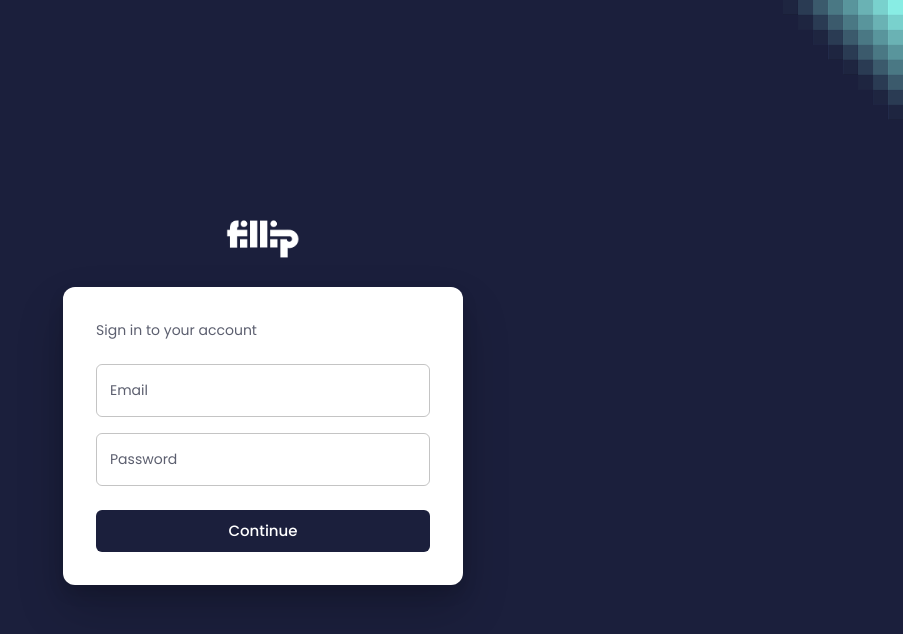
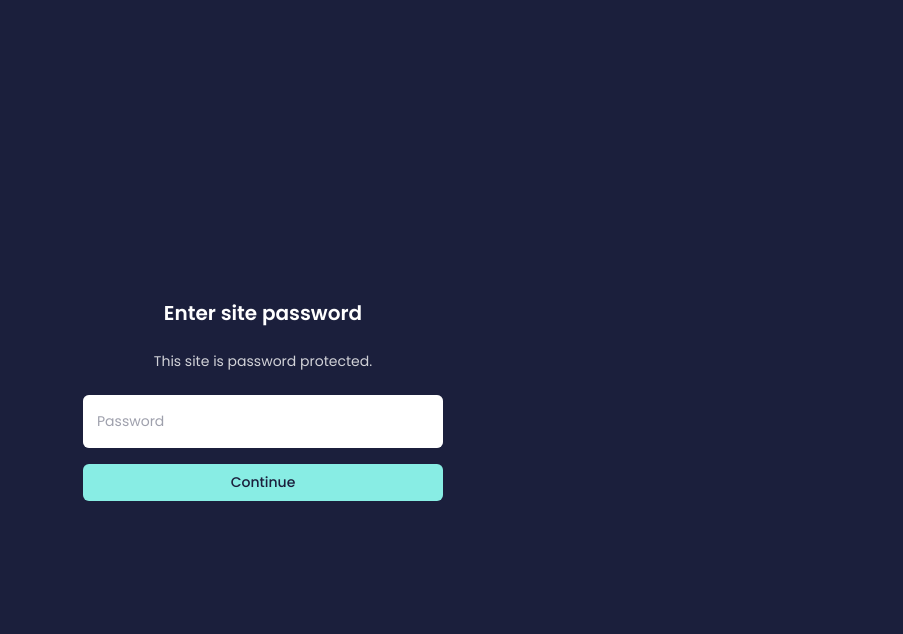
Before and after one commit to wfallwell/Portal, a React (Vite) app: page / in a window 1280 px wide. Before the commit this address led to /login. Shown: the top 634 px of the page, without its empty margins (377-1280 px from the left). Built offline with nearby package versions, Linux system fonts and the light colour scheme.

Commit message:
Add site password gate

```diff
--- a/src/App.tsx
+++ b/src/App.tsx
@@ -1,6 +1,10 @@
+import { useState, useCallback } from 'react';
+import Box from '@mui/material/Box';
+import Typography from '@mui/material/Typography';
 import { Routes, Route, Navigate } from 'react-router-dom';
 import { RequireAuth } from './components/RequireAuth';
 import { PortalLayout } from './layout/PortalLayout';
+import { AppButton, AppTextField } from './components';
 import { Login } from './pages/Login';
 import { Dashboard } from './pages/Dashboard';
 import { Transactions } from './pages/Transactions';
@@ -19,8 +23,87 @@ import { DriverProfile } from './pages/DriverProfile';
 import { VehicleProfile } from './pages/VehicleProfile';
 import { Activity } from './pages/Activity';
 import { Receipt } from './pages/Receipt';
+import { colors } from './theme/tokens';
+
+const SITE_PASSWORD_KEY = 'portal-site-unlocked';
+const SITE_PASSWORD = 'Fillip2026!';
+
+function isSiteUnlocked(): boolean {
+  if (typeof window === 'undefined') return false;
+  return sessionStorage.getItem(SITE_PASSWORD_KEY) === '1';
+}
 
 function App() {
+  const [unlocked, setUnlocked] = useState(isSiteUnlocked);
+  const [password, setPassword] = useState('');
+  const [error, setError] = useState('');
+
+  const handleUnlock = useCallback(
+    (e: React.FormEvent) => {
+      e.preventDefault();
+      setError('');
+      if (password === SITE_PASSWORD) {
+        sessionStorage.setItem(SITE_PASSWORD_KEY, '1');
+        setUnlocked(true);
+      } else {
+        setError('Incorrect password. Please try again.');
+      }
+    },
+    [password]
+  );
+
+  if (!unlocked) {
+    return (
+      <Box
+        sx={{
+          minHeight: '100vh',
+          display: 'flex',
+          alignItems: 'center',
+          justifyContent: 'center',
+          bgcolor: colors.primary,
+          p: 3,
+        }}
+      >
+        <Box
+          component="form"
+          onSubmit={handleUnlock}
+          sx={{
+            width: '100%',
+            maxWidth: 360,
+            display: 'flex',
+            flexDirection: 'column',
+            gap: 2,
+          }}
+        >
+          <Typography variant="h5" sx={{ color: 'white', fontWeight: 600, textAlign: 'center', mb: 1 }}>
+            Enter site password
+          </Typography>
+          <Typography variant="body2" sx={{ color: 'rgba(255,255,255,0.8)', textAlign: 'center', mb: 1 }}>
+            This site is password protected.
+          </Typography>
+          <AppTextField
+            type="password"
+            placeholder="Password"
+            value={password}
+            onChange={(e) => setPassword(e.target.value)}
+            error={Boolean(error)}
+            helperText={error}
+            autoComplete="current-password"
+            sx={{
+              '& .MuiOutlinedInput-root': {
+                bgcolor: 'white',
+                '& fieldset': { borderColor: 'rgba(255,255,255,0.3)' },
+              },
+            }}
+          />
+          <AppButton type="submit" variant="contained" fullWidth sx={{ bgcolor: colors.accent, color: colors.primary, '&:hover': { bgcolor: '#7ad9d0' } }}>
+            Continue
+          </AppButton>
+        </Box>
+      </Box>
+    );
+  }
+
   return (
     <Routes>
       <Route path="/login" element={<Login />} />
```
